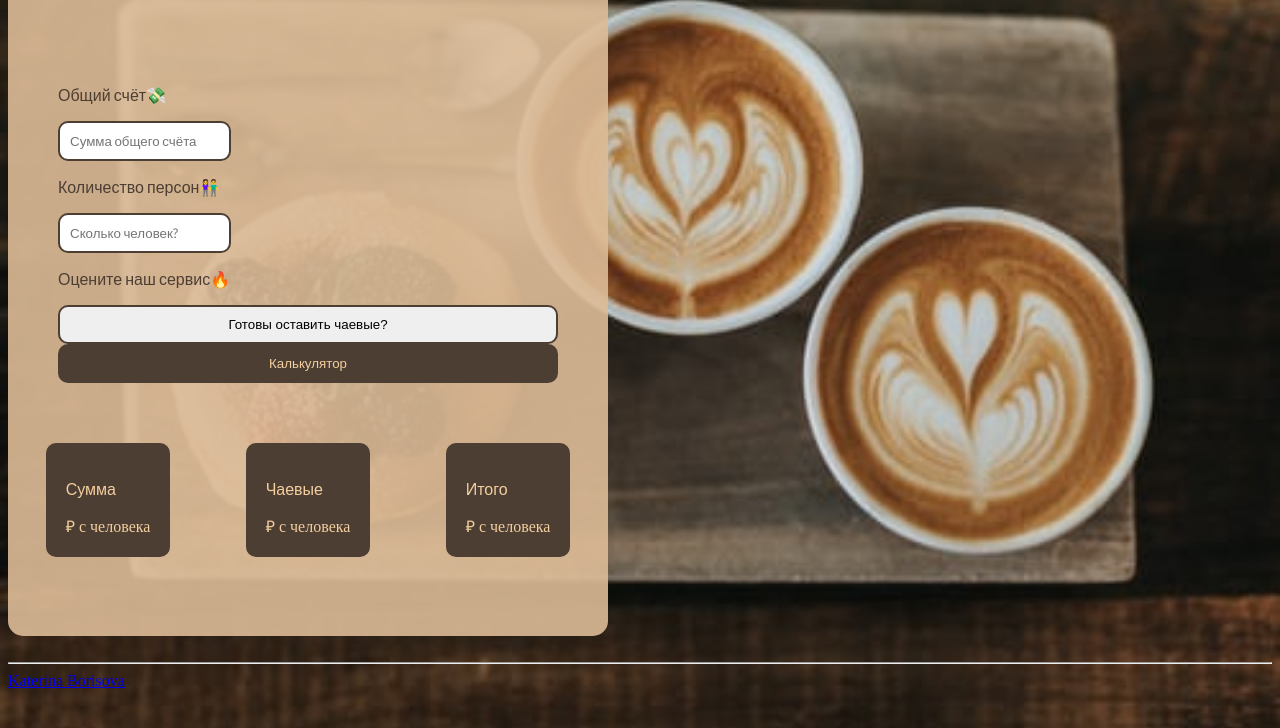
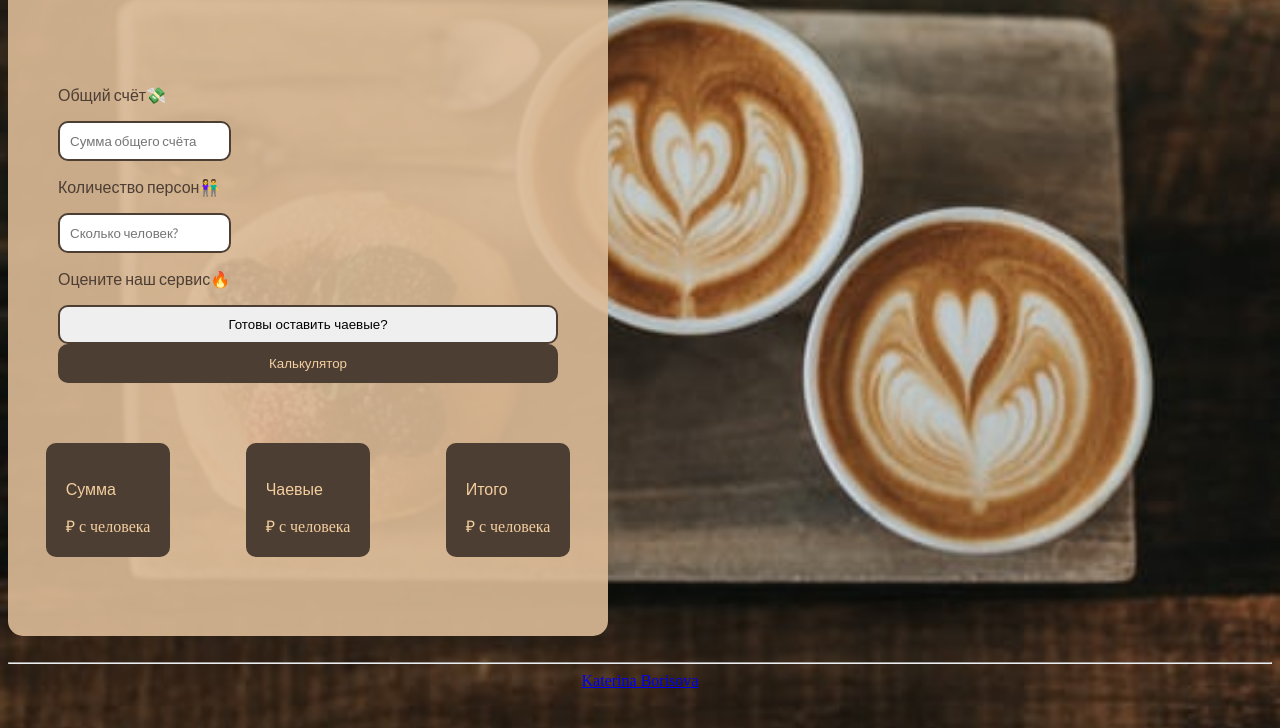
Before and after one commit to KaterinaBorisova/weather, a plain HTML site: page index.html in a window 1280 px wide. Shown: the part 72-800 px from the top of the page. Drawn offline with Linux system fonts and the light colour scheme; some packages are replaced by stand-ins of ours; a script that the page names is missing; a web font is replaced by a local one.

Commit message:
Update style.css

```diff
--- a/style.css
+++ b/style.css
@@ -61,3 +61,7 @@ input{
     border-radius: 10px;
     margin: 10px;
 }
+ #header{
+    display: flex;
+    justify-content: center;
+}
```
